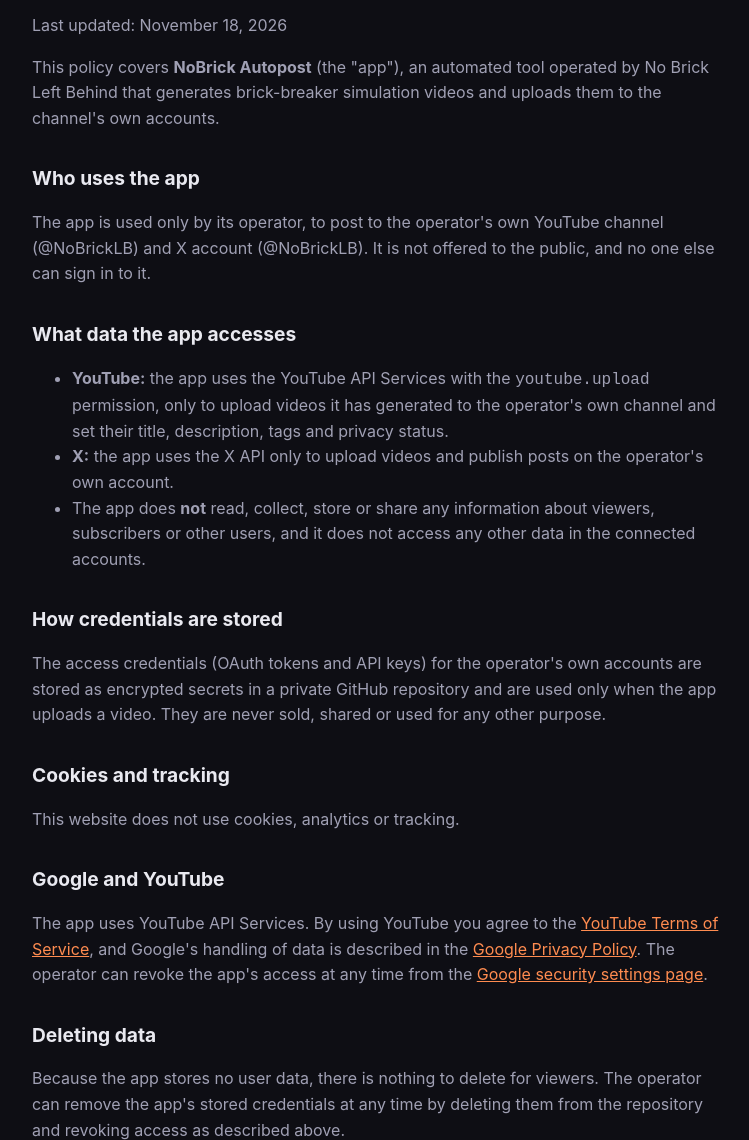
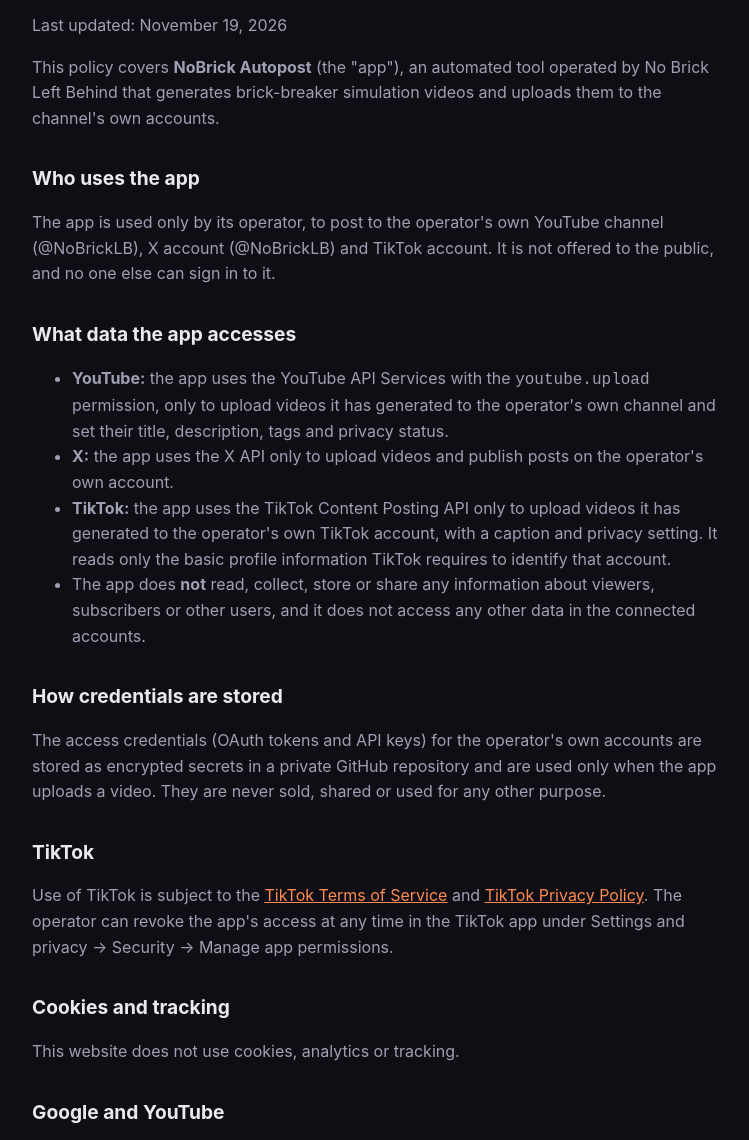
Before and after one commit to teetimetjc/nobrick, a plain HTML site: page privacy.html in a window 1280 px wide. Shown: the part 149-1289 px from the top of the page, without its empty margins (264-1013 px from the left). Drawn offline with Linux system fonts and the light colour scheme.

Commit message:
Mention TikTok in privacy policy, terms and home page (for TikTok app review)
Co-Authored-By: Claude Opus 5.5 <noreply@anthropic.com>
Claude-Session: https://claude.ai/code/session_013ygU4UdmwxxdoY2jcy7gF9

```diff
--- a/privacy.html
+++ b/privacy.html
@@ -10,22 +10,26 @@
 <main>
   <p><a href="index.html">← No Brick Left Behind</a></p>
   <h1>Privacy Policy</h1>
-  <p>Last updated: November 18, 2026</p>
+  <p>Last updated: November 19, 2026</p>
 
   <p>This policy covers <strong>NoBrick Autopost</strong> (the "app"), an automated tool operated by No Brick Left Behind that generates brick-breaker simulation videos and uploads them to the channel's own accounts.</p>
 
   <h2>Who uses the app</h2>
-  <p>The app is used only by its operator, to post to the operator's own YouTube channel (@NoBrickLB) and X account (@NoBrickLB). It is not offered to the public, and no one else can sign in to it.</p>
+  <p>The app is used only by its operator, to post to the operator's own YouTube channel (@NoBrickLB), X account (@NoBrickLB) and TikTok account. It is not offered to the public, and no one else can sign in to it.</p>
 
   <h2>What data the app accesses</h2>
   <ul>
     <li><strong>YouTube:</strong> the app uses the YouTube API Services with the <code>youtube.upload</code> permission, only to upload videos it has generated to the operator's own channel and set their title, description, tags and privacy status.</li>
     <li><strong>X:</strong> the app uses the X API only to upload videos and publish posts on the operator's own account.</li>
+    <li><strong>TikTok:</strong> the app uses the TikTok Content Posting API only to upload videos it has generated to the operator's own TikTok account, with a caption and privacy setting. It reads only the basic profile information TikTok requires to identify that account.</li>
     <li>The app does <strong>not</strong> read, collect, store or share any information about viewers, subscribers or other users, and it does not access any other data in the connected accounts.</li>
   </ul>
 
   <h2>How credentials are stored</h2>
   <p>The access credentials (OAuth tokens and API keys) for the operator's own accounts are stored as encrypted secrets in a private GitHub repository and are used only when the app uploads a video. They are never sold, shared or used for any other purpose.</p>
+
+  <h2>TikTok</h2>
+  <p>Use of TikTok is subject to the <a href="https://www.tiktok.com/legal/terms-of-service">TikTok Terms of Service</a> and <a href="https://www.tiktok.com/legal/privacy-policy">TikTok Privacy Policy</a>. The operator can revoke the app's access at any time in the TikTok app under Settings and privacy → Security → Manage app permissions.</p>
 
   <h2>Cookies and tracking</h2>
   <p>This website does not use cookies, analytics or tracking.</p>
```
Also changed, not shown: index.html (+1 -1 lines), terms.html (+3 -3 lines).
